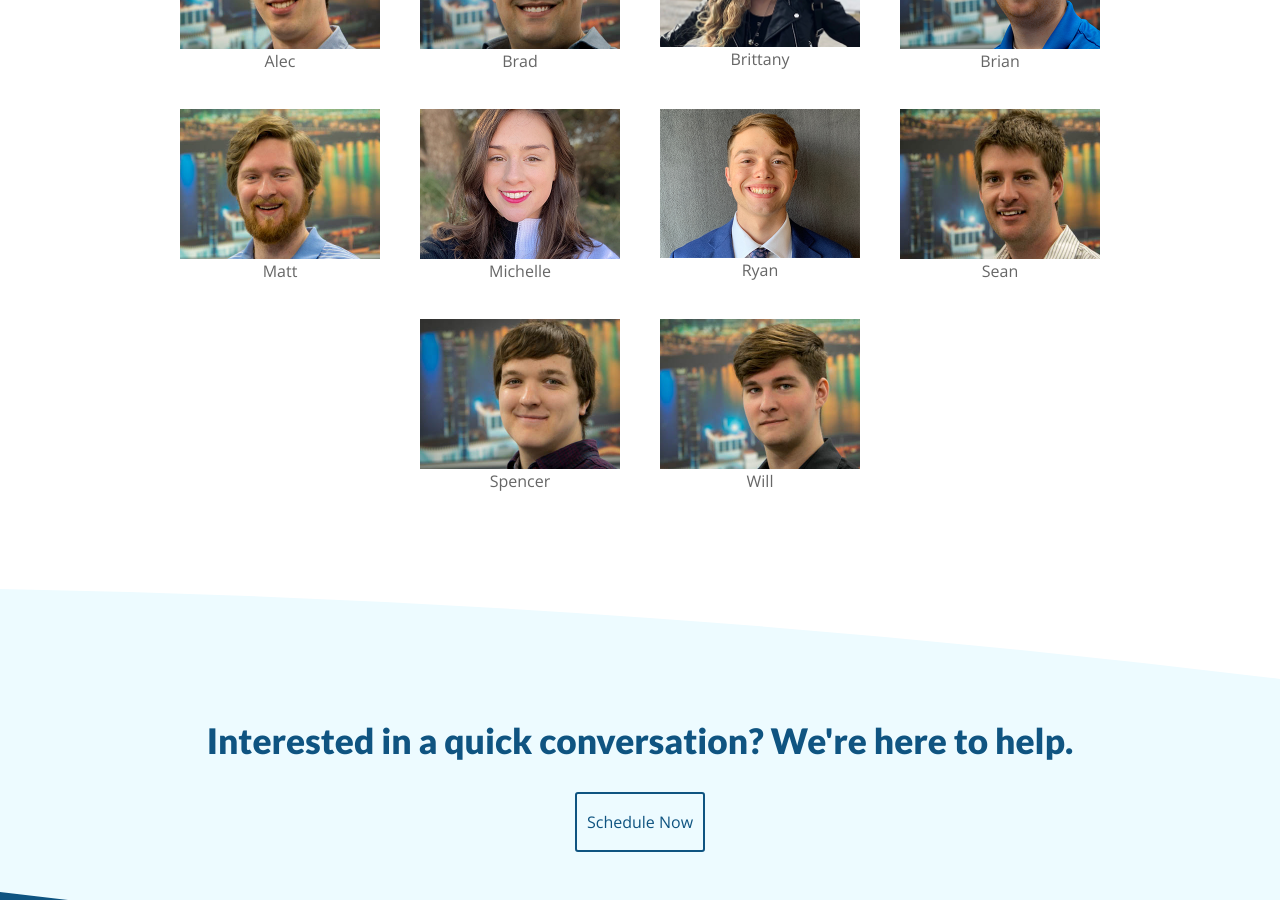
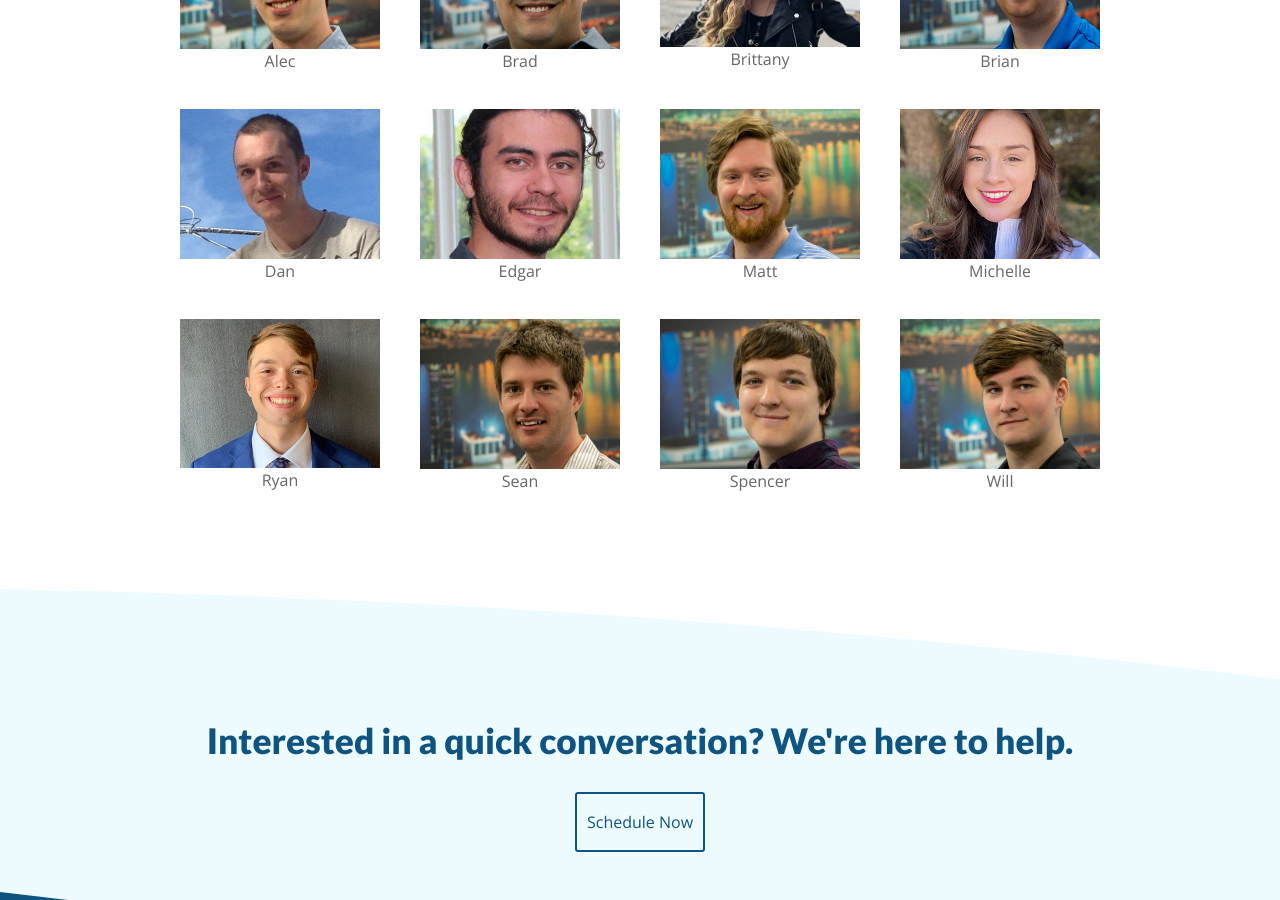
Before and after one commit to seven-hills-technology/seven-hills-technology.github.io, a Jekyll site: the page built from about.md, in a window 1280 px wide and 900 px high, scrolled down 1482 px. Built offline with Jekyll 4.4.1, drawn with Linux system fonts in a browser that asks for light colours; nearby versions of some CDN libraries.

Commit message:
Add dan and edgar

```diff
--- a/_includes/bios.html
+++ b/_includes/bios.html
@@ -22,6 +22,16 @@
             <img class="sh-team-member-image" data-micromodal-trigger="modal-brian" src="/images/brian-small.jpg"
                 alt="Brian" title="Brian" />
             <p class="sh-team-member-name">Brian</p>
+        </div>
+        <div class="sh-team-member">
+            <img class="sh-team-member-image" data-micromodal-trigger="modal-dan" src="/images/dan.jpg"
+                alt="Dan" title="Dan" />
+            <p class="sh-team-member-name">Dan</p>
+        </div>
+        <div class="sh-team-member">
+            <img class="sh-team-member-image" data-micromodal-trigger="modal-edgar" src="/images/edgar.jpg"
+                alt="Edgar" title="Edgar" />
+            <p class="sh-team-member-name">Edgar</p>
         </div>
         <div class="sh-team-member">
             <img class="sh-team-member-image" data-micromodal-trigger="modal-matt" src="/images/matt-small.jpg"
@@ -234,6 +244,72 @@
                         <div>
                             Phone<br />
                             <a href="tel:+15138184655" alt="Call Brian Adams">(513) 818-4655</a>
+                        </div>
+                    </div>
+                </div>
+            </main>
+        </div>
+    </div>
+</div>
+
+<div class="modal micromodal-slide" id="modal-dan" aria-hidden="true">
+    <div class="modal__overlay" tabindex="-1" data-micromodal-close>
+        <div class="modal__container" role="dialog" aria-modal="true" aria-labelledby="modal-dan-title">
+            <header class="modal__header">
+                <div class="modal__identifier">
+                    <h3 class="modal__title" id="modal-dan-title">
+                        Dan Jardine
+                    </h3>
+                    <h4>Software Developer</h4>
+                </div>
+                <button class="modal__close" aria-label="Close modal" data-micromodal-close></button>
+            </header>
+            <main class="modal__content" id="modal-dan-content">
+                <div class="sh-team-member-bio">
+                </div>
+                <div class="sh-team-member-contact">
+                    <div class="profile-picture">
+                        <img src="/images/dan.jpg" alt="Dan" title="Dan" />
+                    </div>
+                    <div>
+                        <div class="title"><strong>Contact:</strong></div>
+                        <div>
+                            Email<br />
+                            <a href="mailto:dan@sevenhillstechnology.com"
+                                alt="Email Dan Jardine">dan@sevenhillstechnology.com</a>
+                        </div>
+                    </div>
+                </div>
+            </main>
+        </div>
+    </div>
+</div>
+
+<div class="modal micromodal-slide" id="modal-edgar" aria-hidden="true">
+    <div class="modal__overlay" tabindex="-1" data-micromodal-close>
+        <div class="modal__container" role="dialog" aria-modal="true" aria-labelledby="modal-edgar-title">
+            <header class="modal__header">
+                <div class="modal__identifier">
+                    <h3 class="modal__title" id="modal-edgar-title">
+                        Edgar Endo
+                    </h3>
+                    <h4>Software Developer</h4>
+                </div>
+                <button class="modal__close" aria-label="Close modal" data-micromodal-close></button>
+            </header>
+            <main class="modal__content" id="modal-edgar-content">
+                <div class="sh-team-member-bio">
+                </div>
+                <div class="sh-team-member-contact">
+                    <div class="profile-picture">
+                        <img src="/images/edgar.jpg" alt="Edgar" title="Edgar" />
+                    </div>
+                    <div>
+                        <div class="title"><strong>Contact:</strong></div>
+                        <div>
+                            Email<br />
+                            <a href="mailto:edgar@sevenhillstechnology.com"
+                                alt="Email Edgar Endo">edgar@sevenhillstechnology.com</a>
                         </div>
                     </div>
                 </div>
```
Also changed, not shown: images/dan.jpg (added), images/edgar.jpg (added).
